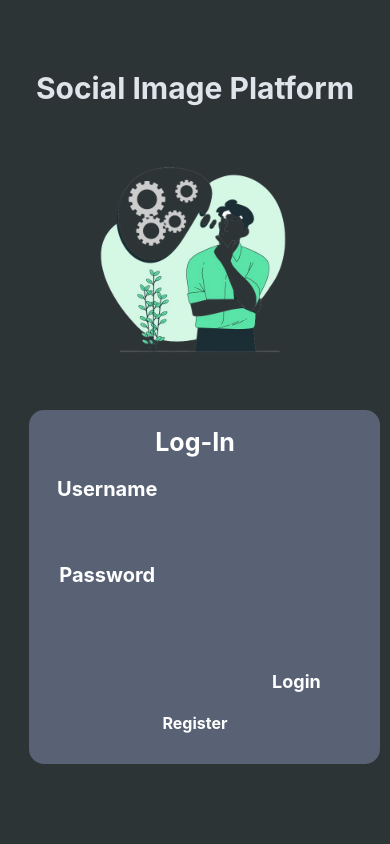
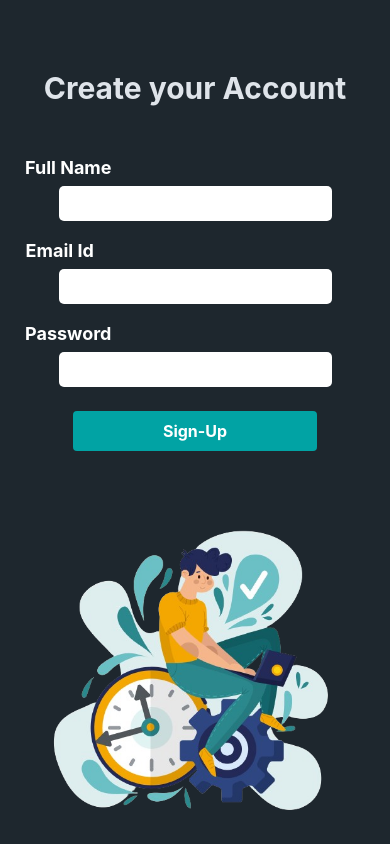
Before and after one commit to AshanManuka/social-app-FornEnd, a React Native app: screen /Register in a window 390 px wide. Built offline with nearby package versions, Linux system fonts and the light colour scheme.

Commit message:
signup screen

```diff
--- a/App.js
+++ b/App.js
@@ -3,6 +3,7 @@ import { StyleSheet, Text, View } from 'react-native';
 import { NavigationContainer } from '@react-navigation/native';
 import { createNativeStackNavigator } from '@react-navigation/native-stack';
 import HomeScreen from './screens/HomeScreen';
+import RegisterScreen from './screens/RegisterScreen';
 
 
 const stack = createNativeStackNavigator();
@@ -14,6 +15,10 @@ const App = () => {
         <stack.Screen
           name= 'Home' options={{headerShown: false}}
           component={HomeScreen}
+        />
+        <stack.Screen
+          name= 'Register' options={{headerShown: false}}
+          component={RegisterScreen}
         />
 
 
--- a/screens/HomeScreen.js
+++ b/screens/HomeScreen.js
@@ -17,9 +17,6 @@ const HomeScreen = ({navigation}) => {
 
     const checkCredential = () => {
         alert("Move");
-    }
-    const registerAccount = () => {
-        alert("Register");
     }
 
 
@@ -57,7 +54,7 @@ const HomeScreen = ({navigation}) => {
 
             <TouchableOpacity
                 style={styles.registerBtn}
-                onPress={registerAccount}
+                onPress={() => navigation.navigate('Register')}
             >
                 <Text style={styles.btnTextTwo}>Register</Text>
             </TouchableOpacity>
@@ -77,7 +74,7 @@ export default HomeScreen;
 
 const styles= StyleSheet.create({
     body : {
-        backgroundColor: '#2d3436',
+        backgroundColor: '#1e272e',
         alignItems: 'center',
         flex:1
       },
@@ -96,7 +93,7 @@ const styles= StyleSheet.create({
       subView:{
         width: '90%',
         height:'42%',
-        backgroundColor: '#596275',
+        backgroundColor: '#485460',
         marginLeft: '5%',
         position: 'absolute',
         marginTop: '105%',
--- /dev/null
+++ b/screens/RegisterScreen.js
@@ -0,0 +1,184 @@
+import React from 'react';
+import { StyleSheet, Text, View, Image, TextInput, TouchableOpacity } from 'react-native';
+
+
+const RegisterScreen = () => {
+
+    const [fullName, setFullName] = React.useState('');
+    const [email, setEmail] = React.useState('');
+    const [password, setPassword] = React.useState('');
+    const [otp, setOtp] = React.useState('');
+    const [isRegistrationViewVisible, setIsRegistrationViewVisible] = React.useState(true);
+    const [isVerificationViewVisible, setIsVerificationViewVisible] = React.useState(false);
+
+    const changeFullName = (inputText) => {
+        setFullName(inputText);
+    }
+    const changeEmail = (inputText) => {
+        setEmail(inputText);
+    }
+    const changePassword = (inputText) => {
+        setPassword(inputText);
+    }
+    const changeOtp = (inputText) => {
+        setOtp(inputText);
+    }
+
+
+    const RegisterAccount = () => {
+        alert("register")
+        setIsRegistrationViewVisible(false);
+        setIsVerificationViewVisible(true);
+    }
+    const verifyAccount = () => {
+        alert("verify")
+        setIsRegistrationViewVisible(true);
+        setIsVerificationViewVisible(false);
+    }
+
+    return(
+        <View style={styles.body}>
+           <View style={styles.mainView}>
+           {isRegistrationViewVisible && (
+            <>
+            <Text style={styles.textOne}>Create your Account</Text>
+
+            <Text style={styles.subText}>Full Name</Text>
+            <TextInput
+                style={styles.inputOne}
+                onChangeText={changeFullName}
+                value={fullName}
+            />
+
+            <Text style={styles.subText}>Email Id    </Text>
+            <TextInput
+                style={styles.inputOne}
+                onChangeText={changeEmail}
+                value={email}
+            />
+
+            <Text style={styles.subText}>Password</Text>
+            <TextInput
+                style={styles.inputOne}
+                onChangeText={changePassword}
+                value={password}
+            />
+
+            <TouchableOpacity
+                style={styles.registerBtn}
+                onPress={RegisterAccount}
+            >
+                <Text style={styles.btnText}>Sign-Up</Text>
+            </TouchableOpacity>
+            </>
+                )}
+            </View>
+
+
+            {isVerificationViewVisible && (
+            <>
+            <View style={styles.verifyView}>
+
+                <Text style={styles.textOne}>Verify your Email</Text>
+
+                <TextInput
+                style={styles.otpInput}
+                onChangeText={changeOtp}
+                value={otp}
+                >
+                </TextInput>
+
+                <TouchableOpacity
+                style={styles.registerBtn}
+                onPress={verifyAccount}
+                >
+                <Text style={styles.btnText}>Verify</Text>
+                </TouchableOpacity>
+
+            </View>
+            </>
+            )}
+
+                <Image
+                source={require('./../assets/timewaste.png')}
+                style={styles.image}
+                />
+
+        </View>
+    );
+
+}
+export default RegisterScreen;
+
+const styles= StyleSheet.create({
+    body : {
+        backgroundColor: '#1e272e',
+        alignItems: 'center',
+        flex:1
+      },
+      mainView:{
+        backgroundColor: '#1e272e',
+        alignItems: 'center',
+        flex:1,
+        width:'100%',
+      },
+      textOne:{
+        color: '#dfe4ea',
+        marginTop: '18%',
+        marginBottom:'8%',
+        fontSize: 30,
+        fontWeight: 'bold',
+      },
+      inputOne:{
+        borderColor: '#fff',
+        marginTop: '2%',
+        backgroundColor : '#fff',
+        width: '70%',
+        borderRadius:5,
+        height: 35
+      },
+      subText:{
+        color: '#ffff',
+        marginTop: '5%',
+        fontSize: 18,
+        fontWeight: 'bold',
+        marginLeft: '-65%'
+      },
+      registerBtn:{
+        backgroundColor: '#01a3a4',
+        padding:10,
+        paddingLeft:90,
+        paddingRight:90,
+        marginTop:'6%',
+        borderRadius:4
+      },
+      btnText:{
+        color: '#ffff',
+        fontSize:16,
+        fontWeight:'bold'
+      },
+      verifyView:{
+        position: 'absolute',
+        marginTop:'10%',
+        backgroundColor: '#1e272e',
+        alignItems: 'center',
+        flex:1,
+        width :'100%',
+      },
+      otpInput:{
+        borderColor:'#ffff',
+        marginTop: '5%',
+        backgroundColor : '#fff',
+        width: '50%',
+        borderRadius:5,
+        height: 35
+      },
+      image: {
+        width: 300,
+        height: 300,
+        position : 'absolute',
+        marginTop : 520
+      },
+
+
+    })
```
Also changed, not shown: assets/timewaste.png (added).
